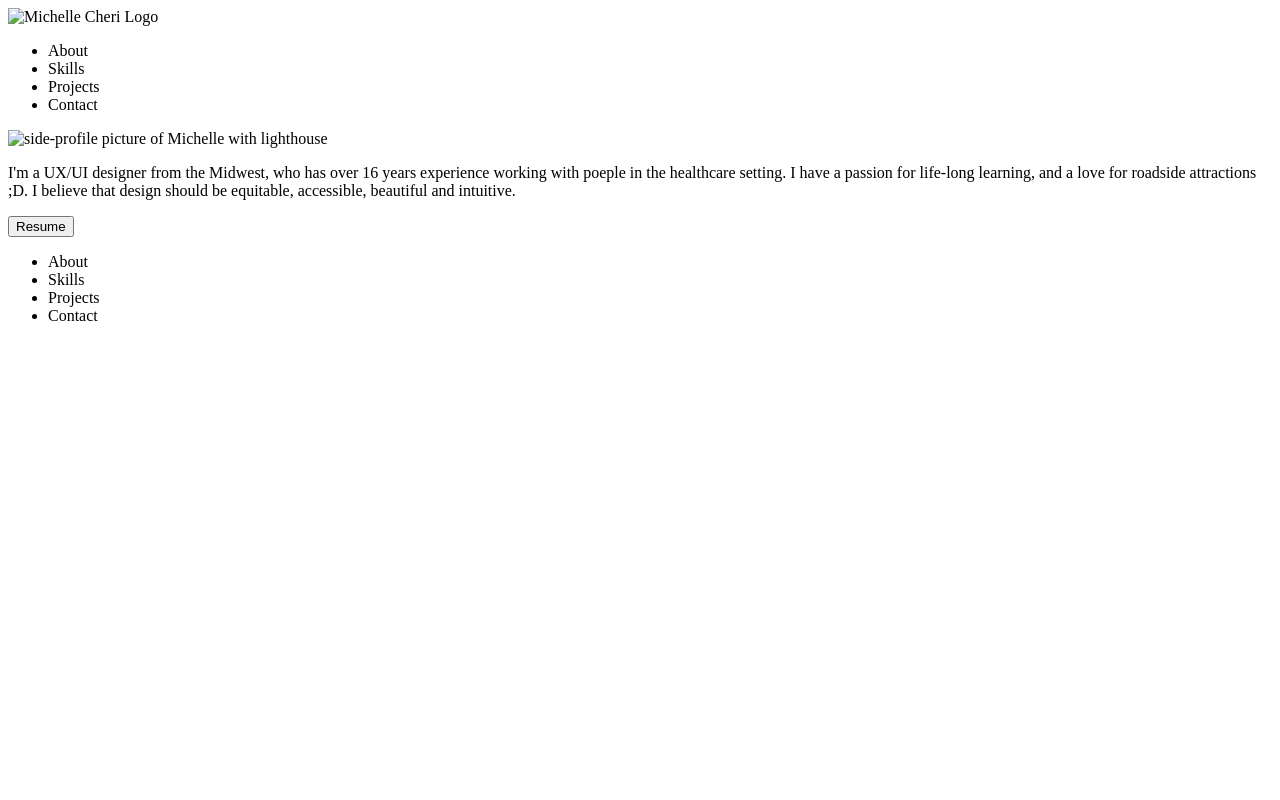
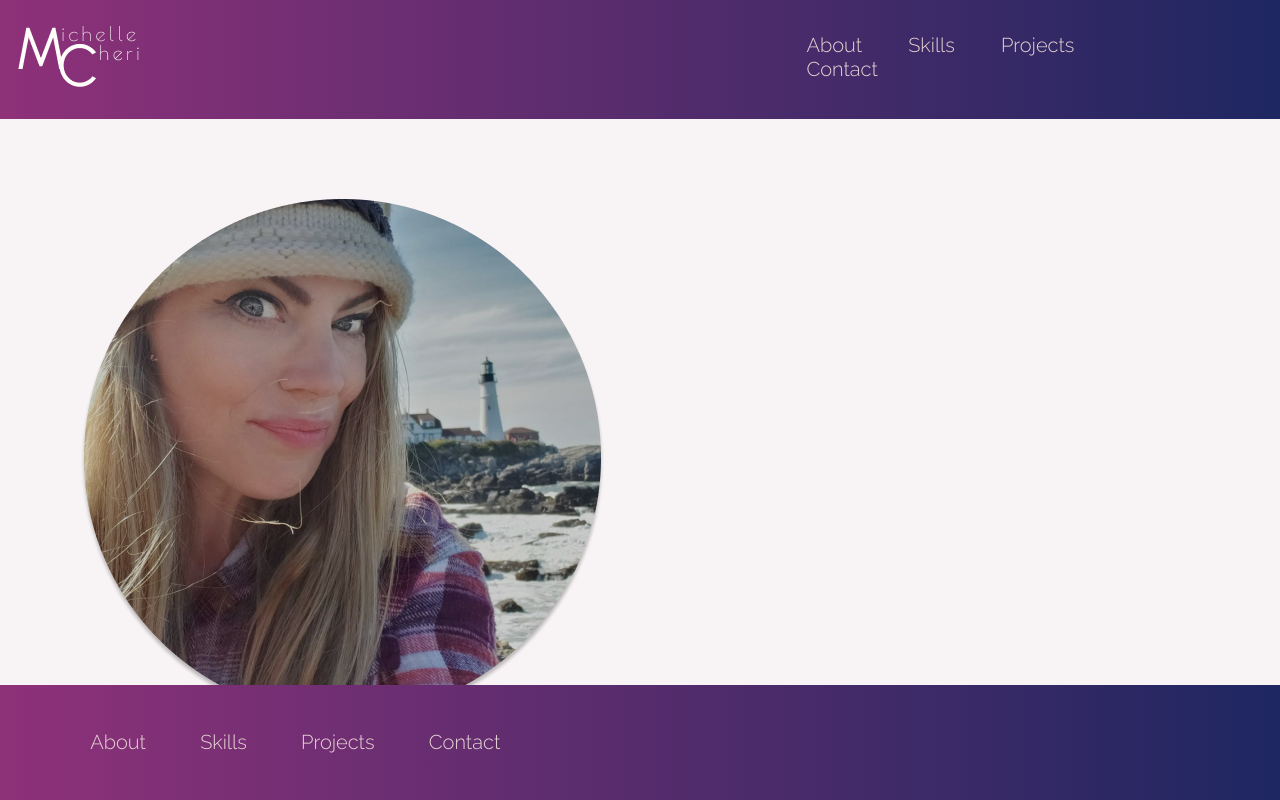
Before and after one commit to MichelleHurdle/UX_UI_HW_17, a plain HTML site: page index.html in a window 1280 px wide. Shown: the top 800 px of the page. Drawn offline with Linux system fonts and the light colour scheme; the site is published under a folder, as on GitHub Pages, so addresses that start at the root find nothing; a web font is replaced by a local one.

Commit message:
fixed path

```diff
--- a/index.html
+++ b/index.html
@@ -6,7 +6,7 @@
     <meta http-equiv="X-UA-Compatible" content="IE=edge">
     <meta name="viewport" content="width=device-width, initial-scale=1.0">
     <title>Michelle's portfolio</title>
-    <link rel="stylesheet" href="/css/index.css">
+    <link rel="stylesheet" href="css/index.css">
     <link rel="preconnect" href="https://fonts.googleapis.com">
 <link rel="preconnect" href="https://fonts.gstatic.com" crossorigin>
 <link href="https://fonts.googleapis.com/css2?family=Ibarra+Real+Nova:ital,wght@0,500;1,400&family=Lexend:wght@100;200;300;400;500&family=Raleway:wght@300&display=swap" rel="stylesheet">
@@ -14,7 +14,7 @@
     <body>
         <header class="navigation">
             <div class="inline-block logo">
-                <img src="/Images/Initial Logo.png" alt="Michelle Cheri Logo"/>
+                <img src="Images/Initial Logo.png" alt="Michelle Cheri Logo"/>
             </div>
             <nav class="inline-block">
                 <ul>
@@ -26,7 +26,7 @@
             </nav>
         </header>
             <section class="heroImg">
-                <img src="/Images/My picture.png" alt="side-profile picture of Michelle with lighthouse"/>
+                <img src="Images/My picture.png" alt="side-profile picture of Michelle with lighthouse"/>
                 <div class="content">
                     <p>I'm a UX/UI designer from the Midwest, who has over 16 years experience working with poeple in the healthcare setting.  I have a passion for life-long learning, and a love for roadside attractions ;D.  I believe that design should be equitable, accessible, beautiful and intuitive.</p>
                     <a href="https://drive.google.com/file/d/1R6sTHeU1Sh6BALFU4xYQOicJ8bM9-zlC/view?usp=sharing">
```
